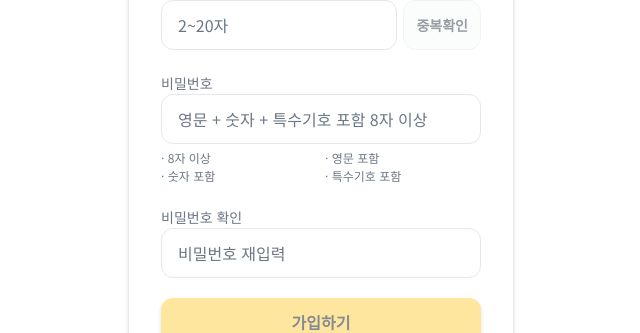
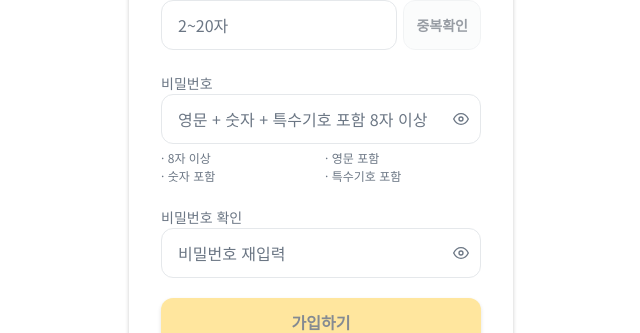
Before and after one commit to sumin020415/anbam, a Next.js app: page /signup in a window 1280 px wide. Shown: the part 317-650 px from the top of the page, without its empty margins (319-959 px from the left). Built offline with nearby package versions, Linux system fonts and the light colour scheme.

Commit message:
feat(auth): 비밀번호 입력 보이기/가리기 토글 추가

```diff
--- a/src/app/(auth)/login/page.tsx
+++ b/src/app/(auth)/login/page.tsx
@@ -5,6 +5,7 @@ import { useRouter, useSearchParams } from 'next/navigation';
 import { useForm } from 'react-hook-form';
 import { zodResolver } from '@hookform/resolvers/zod';
 import Link from 'next/link';
+import { FiEye, FiEyeOff } from 'react-icons/fi';
 import { loginSchema, type LoginInput } from '@/lib/schemas/auth';
 import { signInWithPassword } from '@/lib/services/auth';
 import { createClient } from '@/lib/supabase/client';
@@ -14,6 +15,7 @@ function LoginForm() {
   const searchParams = useSearchParams();
   const justSignedUp = searchParams.get('signed_up') === '1';
   const [submitError, setSubmitError] = useState<string | null>(null);
+  const [showPassword, setShowPassword] = useState(false);
 
   const {
     register,
@@ -71,13 +73,23 @@ function LoginForm() {
         <label htmlFor="password" className="text-sm text-ink-2">
           비밀번호
         </label>
-        <input
-          id="password"
-          type="password"
-          autoComplete="current-password"
-          {...register('password')}
-          className="w-full rounded-anbam border border-line-1 bg-white px-4 py-3 text-ink-1 placeholder:text-ink-2 focus:outline-none focus:border-point"
-        />
+        <div className="relative">
+          <input
+            id="password"
+            type={showPassword ? 'text' : 'password'}
+            autoComplete="current-password"
+            {...register('password')}
+            className="w-full rounded-anbam border border-line-1 bg-white pl-4 pr-11 py-3 text-ink-1 placeholder:text-ink-2 focus:outline-none focus:border-point"
+          />
+          <button
+            type="button"
+            onClick={() => setShowPassword((v) => !v)}
+            aria-label={showPassword ? '비밀번호 숨기기' : '비밀번호 보이기'}
+            className="absolute right-3 top-1/2 -translate-y-1/2 text-ink-2 hover:text-ink-1"
+          >
+            {showPassword ? <FiEyeOff /> : <FiEye />}
+          </button>
+        </div>
         {errors.password && (
           <p className="text-warn text-xs">{errors.password.message}</p>
         )}
--- a/src/app/(auth)/signup/page.tsx
+++ b/src/app/(auth)/signup/page.tsx
@@ -5,6 +5,7 @@ import { useRouter } from 'next/navigation';
 import { useForm } from 'react-hook-form';
 import { zodResolver } from '@hookform/resolvers/zod';
 import Link from 'next/link';
+import { FiEye, FiEyeOff } from 'react-icons/fi';
 import {
   signupSchema,
   type SignupInput,
@@ -43,6 +44,8 @@ function Badge({ state }: { state: CheckState }) {
 export default function SignupPage() {
   const router = useRouter();
   const [submitError, setSubmitError] = useState<string | null>(null);
+  const [showPassword, setShowPassword] = useState(false);
+  const [showPasswordConfirm, setShowPasswordConfirm] = useState(false);
 
   // 이메일 분리 입력 상태
   const [emailLocal, setEmailLocal] = useState('');
@@ -263,14 +266,24 @@ export default function SignupPage() {
           <label htmlFor="password" className="text-sm text-ink-2">
             비밀번호
           </label>
+          <div className="relative">
             <input
               id="password"
-            type="password"
+              type={showPassword ? 'text' : 'password'}
               autoComplete="new-password"
               placeholder="영문 + 숫자 + 특수기호 포함 8자 이상"
               {...register('password')}
-            className="w-full rounded-anbam border border-line-1 bg-white px-4 py-3 text-ink-1 placeholder:text-ink-2 focus:outline-none focus:border-point"
+              className="w-full rounded-anbam border border-line-1 bg-white pl-4 pr-11 py-3 text-ink-1 placeholder:text-ink-2 focus:outline-none focus:border-point"
             />
+            <button
+              type="button"
+              onClick={() => setShowPassword((v) => !v)}
+              aria-label={showPassword ? '비밀번호 숨기기' : '비밀번호 보이기'}
+              className="absolute right-3 top-1/2 -translate-y-1/2 text-ink-2 hover:text-ink-1"
+            >
+              {showPassword ? <FiEyeOff /> : <FiEye />}
+            </button>
+          </div>
           <ul className="grid grid-cols-2 gap-x-2 gap-y-0.5 text-xs">
             {PASSWORD_RULES.map((rule) => {
               const passed = rule.test(passwordValue ?? '');
@@ -294,14 +307,24 @@ export default function SignupPage() {
           <label htmlFor="passwordConfirm" className="text-sm text-ink-2">
             비밀번호 확인
           </label>
+          <div className="relative">
             <input
               id="passwordConfirm"
-            type="password"
+              type={showPasswordConfirm ? 'text' : 'password'}
               autoComplete="new-password"
               placeholder="비밀번호 재입력"
               {...register('passwordConfirm')}
-            className="w-full rounded-anbam border border-line-1 bg-white px-4 py-3 text-ink-1 placeholder:text-ink-2 focus:outline-none focus:border-point"
+              className="w-full rounded-anbam border border-line-1 bg-white pl-4 pr-11 py-3 text-ink-1 placeholder:text-ink-2 focus:outline-none focus:border-point"
             />
+            <button
+              type="button"
+              onClick={() => setShowPasswordConfirm((v) => !v)}
+              aria-label={showPasswordConfirm ? '비밀번호 숨기기' : '비밀번호 보이기'}
+              className="absolute right-3 top-1/2 -translate-y-1/2 text-ink-2 hover:text-ink-1"
+            >
+              {showPasswordConfirm ? <FiEyeOff /> : <FiEye />}
+            </button>
+          </div>
           {passwordMismatch ? (
             <p className="text-warn text-xs">비밀번호가 일치하지 않습니다</p>
           ) : errors.passwordConfirm ? (
```
Lines whose indentation alone changed are shown as unchanged.
